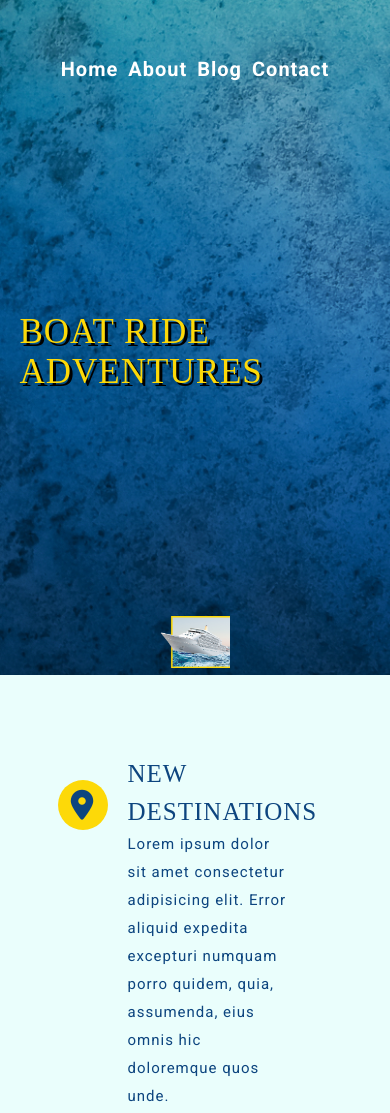
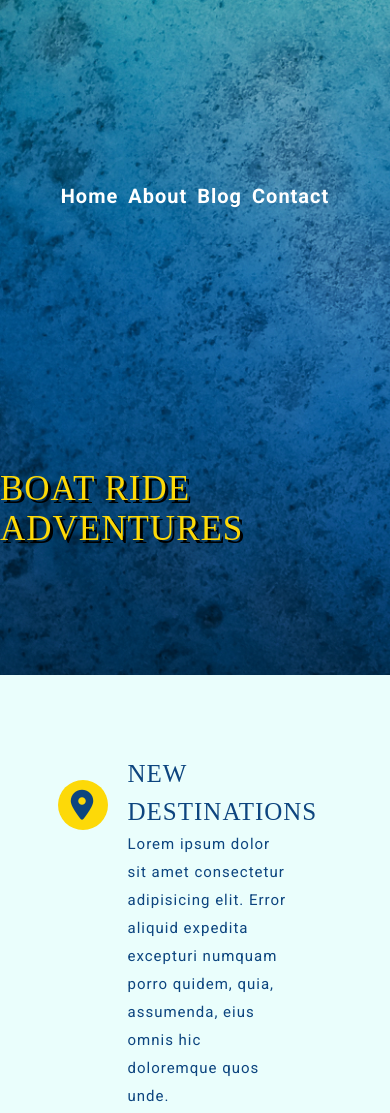
Before and after one commit to andreweich/andrew-eichinger-project1, a plain HTML site: page index.html in a window 390 px wide. Shown: the top 1113 px of the page. Drawn offline with Linux system fonts and the light colour scheme; a web font is replaced by a local one.

Commit message:
fixed header

```diff
--- a/styles/sass/_media-queries.scss
+++ b/styles/sass/_media-queries.scss
@@ -62,21 +62,23 @@
 
         .header-content {
             width: 100%;
+            align-items: center;
+            justify-content: space-around;
 
             h1 {
-            font-size: 5rem;
-            align-items: center;
-        }
+            font-size: 7rem;
+            width: 100%;
+            }
         }
 
 
     }
 
     .cruise-ship {
-        position: static;
-        width: 20%;
-        margin: 0 auto;
-        // display: none;
+        // position: static;
+        // width: 20%;
+        // margin: 0 auto;
+        display: none;
     }
 }
 
```
Also changed, not shown: styles/style.css.
